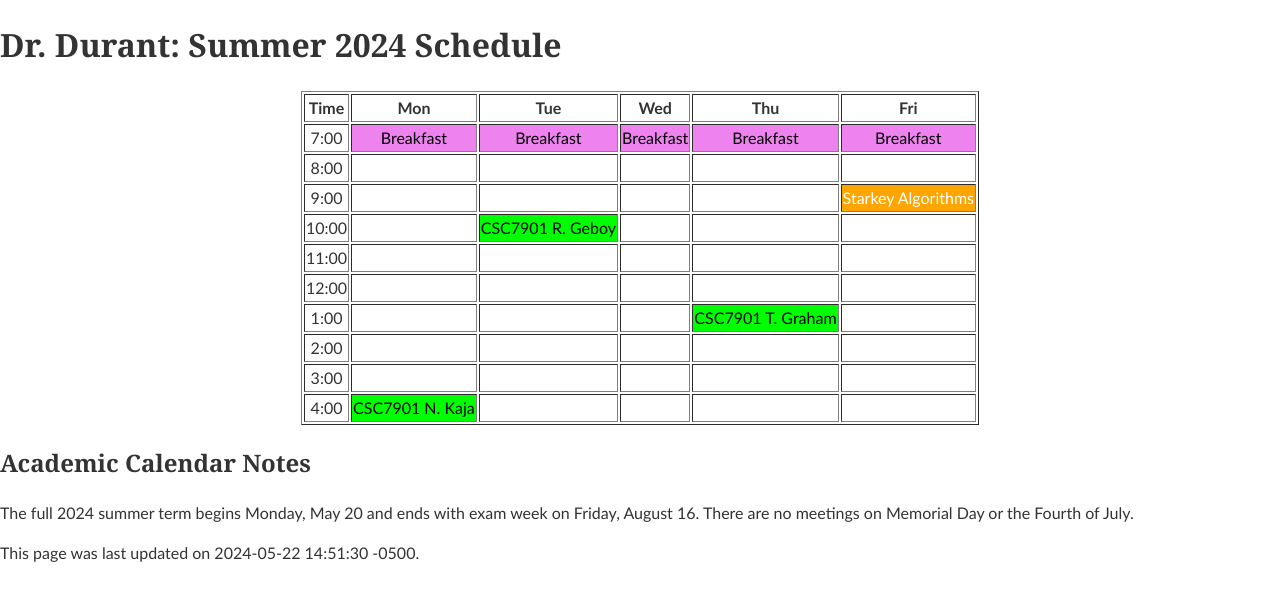
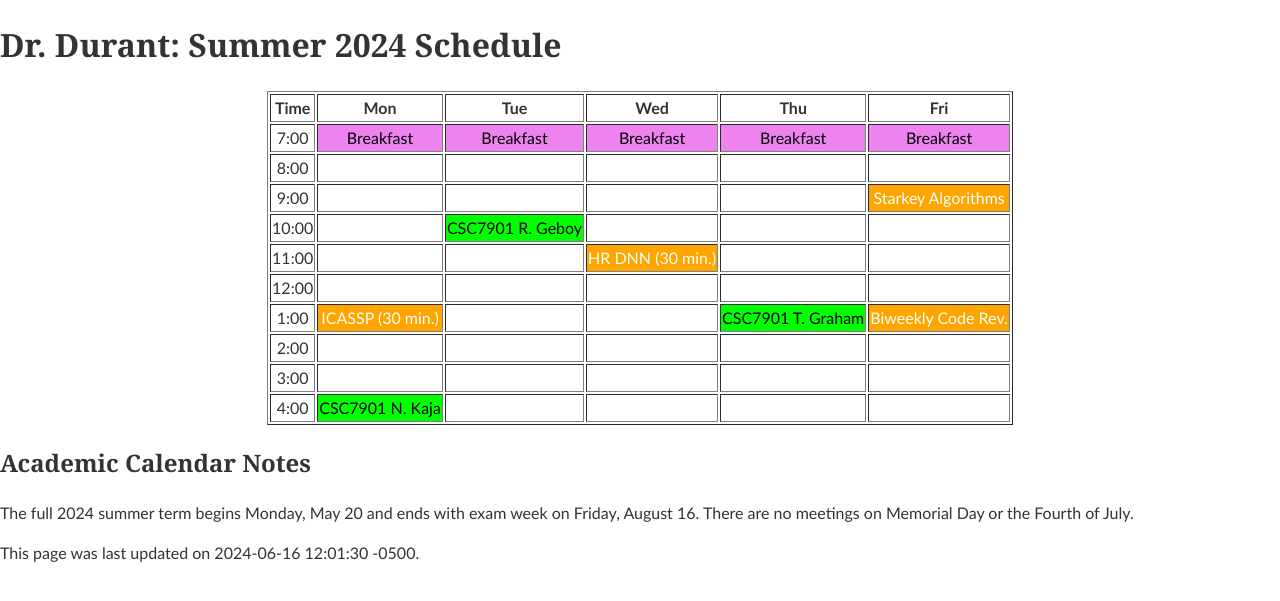
Before and after one commit to edurant/edurant.github.io, a Jekyll site: the page built from sched/su24.md, in a window 1280 px wide. Shown: the top 601 px of the page. Built offline with Jekyll 4.4.1, drawn with Linux system fonts in a browser that asks for light colours.

Commit message:
Schedule updates

```diff
--- a/sched/su24.md
+++ b/sched/su24.md
@@ -1,6 +1,6 @@
 ---
 title: "Dr. Durant: Summer 2024 Schedule"
-date: 2024-05-22 14:51:30 -0500
+date: 2024-06-16 12:01:30 -0500
 ---
 
 <style type="text/css">
@@ -13,17 +13,17 @@ td.lunch   { background-color: violet;  color: black;   }
 
 <div align="center">
 <table border>
-<tr><th>Time</th>   <th>Mon</th>                                    <th>Tue</th>                                    <th>Wed</th>                        <th>Thu</th>                                    <th>Fri</th>                                </tr>
-<tr><td>7:00</td>   <td class="lunch">Breakfast</td>                <td class="lunch">Breakfast</td>                <td class="lunch">Breakfast</td>    <td class="lunch">Breakfast</td>                <td class="lunch">Breakfast</td>            </tr>
-<tr><td>8:00</td>   <td>&nbsp;</td>                                 <td>&nbsp;</td>                                 <td>&nbsp;</td>                     <td>&nbsp;</td>                                 <td>&nbsp;</td>                             </tr>
-<tr><td>9:00</td>   <td>&nbsp;</td>                                 <td>&nbsp;</td>                                 <td>&nbsp;</td>                     <td>&nbsp;</td>                                 <td class="starkey">Starkey Algorithms</td> </tr>
-<tr><td>10:00</td>  <td>&nbsp;</td>                                 <td class="csc7901">CSC7901 R.&nbsp;Geboy</td>  <td>&nbsp;</td>                     <td>&nbsp;</td>                                 <td>&nbsp;</td>                             </tr>
-<tr><td>11:00</td>  <td>&nbsp;</td>                                 <td>&nbsp;</td>                                 <td>&nbsp;</td>                     <td>&nbsp;</td>                                 <td>&nbsp;</td>                             </tr>
-<tr><td>12:00</td>  <td>&nbsp;</td>                                 <td>&nbsp;</td>                                 <td>&nbsp;</td>                     <td>&nbsp;</td>                                 <td>&nbsp;</td>                             </tr>
-<tr><td>1:00</td>   <td>&nbsp;</td>                                 <td>&nbsp;</td>                                 <td>&nbsp;</td>                     <td class="csc7901">CSC7901 T.&nbsp;Graham</td> <td>&nbsp;</td>                             </tr>
-<tr><td>2:00</td>   <td>&nbsp;</td>                                 <td>&nbsp;</td>                                 <td>&nbsp;</td>                     <td>&nbsp;</td>                                 <td>&nbsp;</td>                             </tr>
-<tr><td>3:00</td>   <td>&nbsp;</td>                                 <td>&nbsp;</td>                                 <td>&nbsp;</td>                     <td>&nbsp;</td>                                 <td>&nbsp;</td>                             </tr>
-<tr><td>4:00</td>   <td class="csc7901">CSC7901 N.&nbsp;Kaja</td>   <td>&nbsp;</td>                                 <td>&nbsp;</td>                     <td>&nbsp;</td>                                 <td>&nbsp;</td>                             </tr>
+<tr><th>Time</th>   <th>Mon</th>                                    <th>Tue</th>                                    <th>Wed</th>                                <th>Thu</th>                                    <th>Fri</th>                                </tr>
+<tr><td>7:00</td>   <td class="lunch">Breakfast</td>                <td class="lunch">Breakfast</td>                <td class="lunch">Breakfast</td>            <td class="lunch">Breakfast</td>                <td class="lunch">Breakfast</td>            </tr>
+<tr><td>8:00</td>   <td>&nbsp;</td>                                 <td>&nbsp;</td>                                 <td>&nbsp;</td>                             <td>&nbsp;</td>                                 <td>&nbsp;</td>                             </tr>
+<tr><td>9:00</td>   <td>&nbsp;</td>                                 <td>&nbsp;</td>                                 <td>&nbsp;</td>                             <td>&nbsp;</td>                                 <td class="starkey">Starkey Algorithms</td> </tr>
+<tr><td>10:00</td>  <td>&nbsp;</td>                                 <td class="csc7901">CSC7901 R.&nbsp;Geboy</td>  <td>&nbsp;</td>                             <td>&nbsp;</td>                                 <td>&nbsp;</td>                             </tr>
+<tr><td>11:00</td>  <td>&nbsp;</td>                                 <td>&nbsp;</td>                                 <td class="starkey">HR DNN (30 min.)</td>   <td>&nbsp;</td>                                 <td>&nbsp;</td>                             </tr>
+<tr><td>12:00</td>  <td>&nbsp;</td>                                 <td>&nbsp;</td>                                 <td>&nbsp;</td>                             <td>&nbsp;</td>                                 <td>&nbsp;</td>                             </tr>
+<tr><td>1:00</td>   <td class="starkey">ICASSP (30 min.)</td>       <td>&nbsp;</td>                                 <td>&nbsp;</td>                             <td class="csc7901">CSC7901 T.&nbsp;Graham</td> <td class="starkey">Biweekly Code Rev.</td> </tr>
+<tr><td>2:00</td>   <td>&nbsp;</td>                                 <td>&nbsp;</td>                                 <td>&nbsp;</td>                             <td>&nbsp;</td>                                 <td>&nbsp;</td>                             </tr>
+<tr><td>3:00</td>   <td>&nbsp;</td>                                 <td>&nbsp;</td>                                 <td>&nbsp;</td>                             <td>&nbsp;</td>                                 <td>&nbsp;</td>                             </tr>
+<tr><td>4:00</td>   <td class="csc7901">CSC7901 N.&nbsp;Kaja</td>   <td>&nbsp;</td>                                 <td>&nbsp;</td>                             <td>&nbsp;</td>                                 <td>&nbsp;</td>                             </tr>
 </table>
 </div>
 
```
Also changed, not shown: advising/msml.md (+1 -1 lines).
